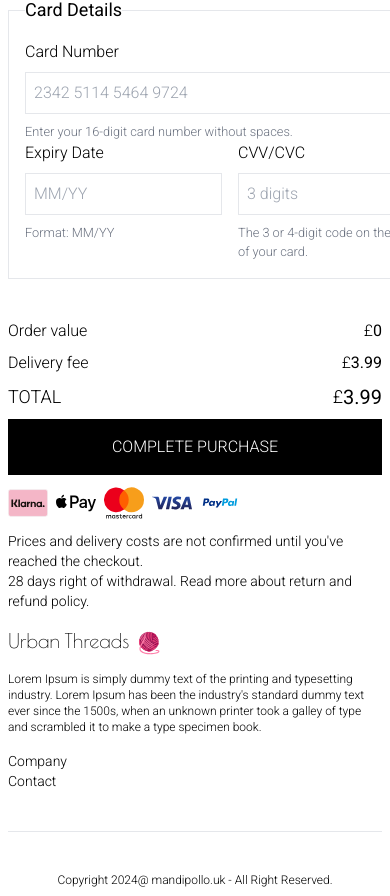
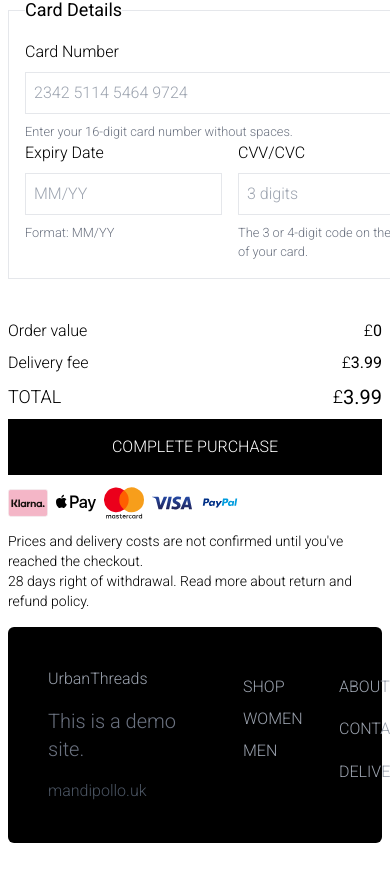
Before and after one commit to mandipollo/urbanThreads, a React (Vite) app: page /checkout in a window 390 px wide. Shown: the part 1123-2019 px from the top of the page. After the commit the page ends 1974 px from the top, so only its background shows below. Built offline with nearby package versions, Linux system fonts and the light colour scheme; no server answers.

Commit message:
refactor(footer)-reworked footer new design

```diff
--- a/src/components/cards/ActionSummary.tsx
+++ b/src/components/cards/ActionSummary.tsx
@@ -1,9 +1,9 @@
 import React from "react";
 
 // components
-import PriceSpan from "./PriceSpan";
+import PriceSpan from "../shared/PriceSpan";
 import PaymentMerchantsSection from "../cart/PaymentMerchantsSection";
-import Button from "./Button";
+import Button from "../shared/Button";
 
 interface ActionSummaryProps {
 	cartTotal: number;
--- a/src/components/cart/Cart.tsx
+++ b/src/components/cart/Cart.tsx
@@ -1,5 +1,5 @@
 import React, { SetStateAction } from "react";
-import Button from "../cards/Button";
+import Button from "../shared/Button";
 
 const Cart: React.FC<{
 	cartSidebar: boolean;
--- a/src/components/cart/CartProducts.tsx
+++ b/src/components/cart/CartProducts.tsx
@@ -1,6 +1,6 @@
 import React from "react";
 import { CartProduct } from "../../types";
-import PriceSpan from "../cards/PriceSpan";
+import PriceSpan from "../shared/PriceSpan";
 
 const CartProducts: React.FC<{
 	cartItems: CartProduct[];
--- a/src/components/checkout/CheckoutInfo.tsx
+++ b/src/components/checkout/CheckoutInfo.tsx
@@ -3,7 +3,7 @@ import React, { SetStateAction } from "react";
 // types
 import { CartProduct } from "../../types";
 // components
-import Button from "../cards/Button";
+import Button from "../shared/Button";
 
 // state
 
--- a/src/components/footer/Footer.tsx
+++ b/src/components/footer/Footer.tsx
@@ -1,125 +1,50 @@
-import React, { SetStateAction } from "react";
+import HoverRevealButton from "../shared/HoverRevealButton";
 
-interface FooterProps {
-	company: boolean;
-	setCompany: React.Dispatch<SetStateAction<boolean>>;
-	contact: boolean;
-	setContact: React.Dispatch<SetStateAction<boolean>>;
-}
+const Footer = ({}) => {
+	return (
+		<footer className="flex w-full text-gray-400">
+			<div className="grid grid-cols-2 m-2 p-10 rounded-md bg-black w-full">
+				<section className="flex flex-col gap-4">
+					<h3>UrbanThreads</h3>
+					<p className="text-gray-500 text-xl">This is a demo site.</p>
+					<a
+						target="_blank"
+						className="text-gray-600"
+						href="http://mandipollo.uk"
+					>
+						mandipollo.uk
+					</a>
+				</section>
 
-const Footer: React.FC<FooterProps> = ({
-	company,
-	setCompany,
-	contact,
-	setContact,
-}) => {
-	return (
-		<footer className="flex flex-col w-full p-2 md:p-10 gap-10 ">
-			<section className="flex flex-col gap-4 md:flex-row w-full">
-				<div className="flex flex-col md:w-1/2 space-y-4">
-					<div className="flex space-x-2 items-end">
-						<p className="text-xl md:text-2xl font-poiret ">Urban Threads</p>
-						<figure className="h-6 w-6">
-							<img src="/svg/threadIcon.svg" alt="urban thread icon" />
-						</figure>
-					</div>
-					<p className="text-xs md:text-sm font-light">
-						Lorem Ipsum is simply dummy text of the printing and typesetting
-						industry. Lorem Ipsum has been the industry's standard dummy text
-						ever since the 1500s, when an unknown printer took a galley of type
-						and scrambled it to make a type specimen book.
-					</p>
-				</div>
-				<div className="md:w-1/2 flex flex-col md:flex-row  md:gap-10 ">
-					<button
-						aria-label="open navigation regarding company"
-						onClick={() => setCompany(!company)}
-						className="flex md:hidden justify-between w-full"
-					>
-						<p className="text-sm ">Company</p>
-						<figure className="h-4 w-4">
-							<img
-								className={`${
-									company ? "-rotate-180" : "rotate-0"
-								} transition-all duration-300 ease-in-out`}
-								src="/svg/arrow-down.svg"
-								alt="company"
-							/>
-						</figure>
-					</button>
-					<div
-						aria-label="expandable company info button"
-						className={`${
-							company ? "grid-rows-[1fr]" : "grid-rows-[0fr]"
-						} transition-all duration-300 ease-in-out grid md:hidden w-full `}
-					>
-						<ul className="overflow-hidden grid text-xs">
-							<li aria-label="About us" className=" cursor-pointer">
-								About us
+				<section className="flex flex-row w-full h-full gap-10">
+					<span className="h-full w-[0.5px] bg-gradient-to-b from-black via-slate-400 to-black"></span>
+					<div className="flex flex-row justify-between w-full">
+						<ul className="flex flex-col space-y-2 p-2">
+							<li>
+								<HoverRevealButton text="SHOP" />
 							</li>
-							<li aria-label="Delivery info" className=" cursor-pointer">
-								Delivery
+							<li>
+								<HoverRevealButton text="WOMEN" />
 							</li>
-							<li aria-label="Privacy policy" className=" cursor-pointer">
-								Privacy policy
+							<li>
+								<HoverRevealButton text="MEN" />
+							</li>
+						</ul>
+						<ul className="flex flex-col space-y-2 justify-center p-2  ">
+							<li className="h-full w-full">
+								<HoverRevealButton text="ABOUT US" />
+							</li>
+							<li className="h-full w-full">
+								<HoverRevealButton text="CONTACT" />
+							</li>
+							<li className="h-full w-full">
+								<HoverRevealButton text="DELIVERY" />
 							</li>
 						</ul>
 					</div>
-
-					<button
-						aria-label="expandable contact info button"
-						onClick={() => setContact(!contact)}
-						className="flex md:hidden justify-between w-full"
-					>
-						<p className="text-sm ">Contact</p>
-						<figure className="h-4 w-4">
-							<img
-								className={`${
-									contact ? "-rotate-180" : "rotate-0"
-								} transition-all duration-300 ease-in-out`}
-								src="/svg/arrow-down.svg"
-								alt="contact"
-							/>
-						</figure>
-					</button>
-					<div
-						className={`${
-							contact ? "grid-rows-[1fr]" : "grid-rows-[0fr]"
-						} transition-all duration-300 ease-in-out grid md:hidden w-full `}
-					>
-						<ul className="overflow-hidden grid text-xs">
-							<li className="sr-only">+447492914514</li>
-							<li className="sr-only">mandipollo65@gmail.com</li>
-							<li className=" cursor-pointer">+447492914514</li>
-							<li className=" cursor-pointer">mandipollo65@gmail.com</li>
-						</ul>
-					</div>
-
-					<ul className="hidden md:inline-block space-y-2">
-						<li className="text-md">COMPANY</li>
-						<li aria-label="About us" className=" cursor-pointer">
-							About us
-						</li>
-						<li aria-label="Delivery " className=" cursor-pointer">
-							Delivery
-						</li>
-						<li aria-label="Privacy policy" className=" cursor-pointer">
-							Privacy policy
-						</li>
-					</ul>
-					<ul className=" hidden md:inline-block space-y-2">
-						<li className="text-md ">CONTACT</li>
-						<li className="sr-only">+447492914514</li>
-						<li className="sr-only">mandipollo65@gmail.com</li>
-						<li className="cursor-pointer">+447492914514</li>
-						<li className=" cursor-pointer">mandipollo65@gmail.com</li>
-					</ul>
-				</div>
-			</section>
-
-			<p className="text-xs text-wrap md:text-sm flex justify-center items-center w-full  border-t pt-10">
-				Copyright 2024@ mandipollo.uk - All Right Reserved.
-			</p>
+					<span className="h-full w-[0.5px] bg-gradient-to-b from-black via-slate-400 to-black"></span>
+				</section>
+			</div>
 		</footer>
 	);
 };
--- /dev/null
+++ b/src/components/shared/HoverRevealButton.tsx
@@ -0,0 +1,19 @@
+import React from "react";
+
+const HoverRevealButton: React.FC<{ text: string }> = ({ text }) => {
+	return (
+		<button
+			type="button"
+			className=" h-full w-20 inline-flex items-center justify-center group relative overflow-hidden"
+		>
+			<span className="absolute inset-0 flex transform transition-transform duration-500 ease-in-out group-hover:-translate-y-full">
+				{text}
+			</span>
+			<span className=" absolute inset-0 flex  transform translate-y-full transition-transform duration-500 ease-in-out group-hover:translate-y-0">
+				{text}
+			</span>
+		</button>
+	);
+};
+
+export default HoverRevealButton;
--- a/src/components/userAuth/Login.tsx
+++ b/src/components/userAuth/Login.tsx
@@ -4,7 +4,7 @@ import axios from "axios";
 import { toast } from "react-toastify";
 
 // components
-import Button from "../cards/Button";
+import Button from "../shared/Button";
 // state management
 import { setToken } from "../../store/tokenSlice";
 import { useAppDispatch } from "../../store/store";
--- a/src/components/userAuth/Signup.tsx
+++ b/src/components/userAuth/Signup.tsx
@@ -2,7 +2,7 @@ import React, { useState } from "react";
 import { backendUrl } from "../../App";
 import axios from "axios";
 import { toast } from "react-toastify";
-import Button from "../cards/Button";
+import Button from "../shared/Button";
 
 // state management
 
--- a/src/pages/Membership.tsx
+++ b/src/pages/Membership.tsx
@@ -1,4 +1,4 @@
-import Button from "../components/cards/Button";
+import Button from "../components/shared/Button";
 
 const Membership = () => {
 	return (
--- a/src/pages/Root.tsx
+++ b/src/pages/Root.tsx
@@ -18,10 +18,6 @@ const Root = () => {
 	// Navbar state for mobile screen
 	const [category, setCategory] = useState<string>("Women");
 	const [hamburgerMenu, setHamburgerMenu] = useState<boolean>(false);
-
-	// footer state for mobile screen
-	const [company, setCompany] = useState<boolean>(false);
-	const [contact, setContact] = useState<boolean>(false);
 
 	// Disable scrolling when hamburger menu is active
 	useEffect(() => {
@@ -56,12 +52,7 @@ const Root = () => {
 			<section className="flex flex-col flex-grow ">
 				<Outlet />
 			</section>
-			<Footer
-				company={company}
-				setCompany={setCompany}
-				contact={contact}
-				setContact={setContact}
-			/>
+			<Footer />
 		</main>
 	);
 };
```
Also changed, not shown: src/components/shared/Button.tsx (renamed from src/components/cards/Button.tsx), src/components/shared/PriceSpan.tsx (renamed from src/components/cards/PriceSpan.tsx).
